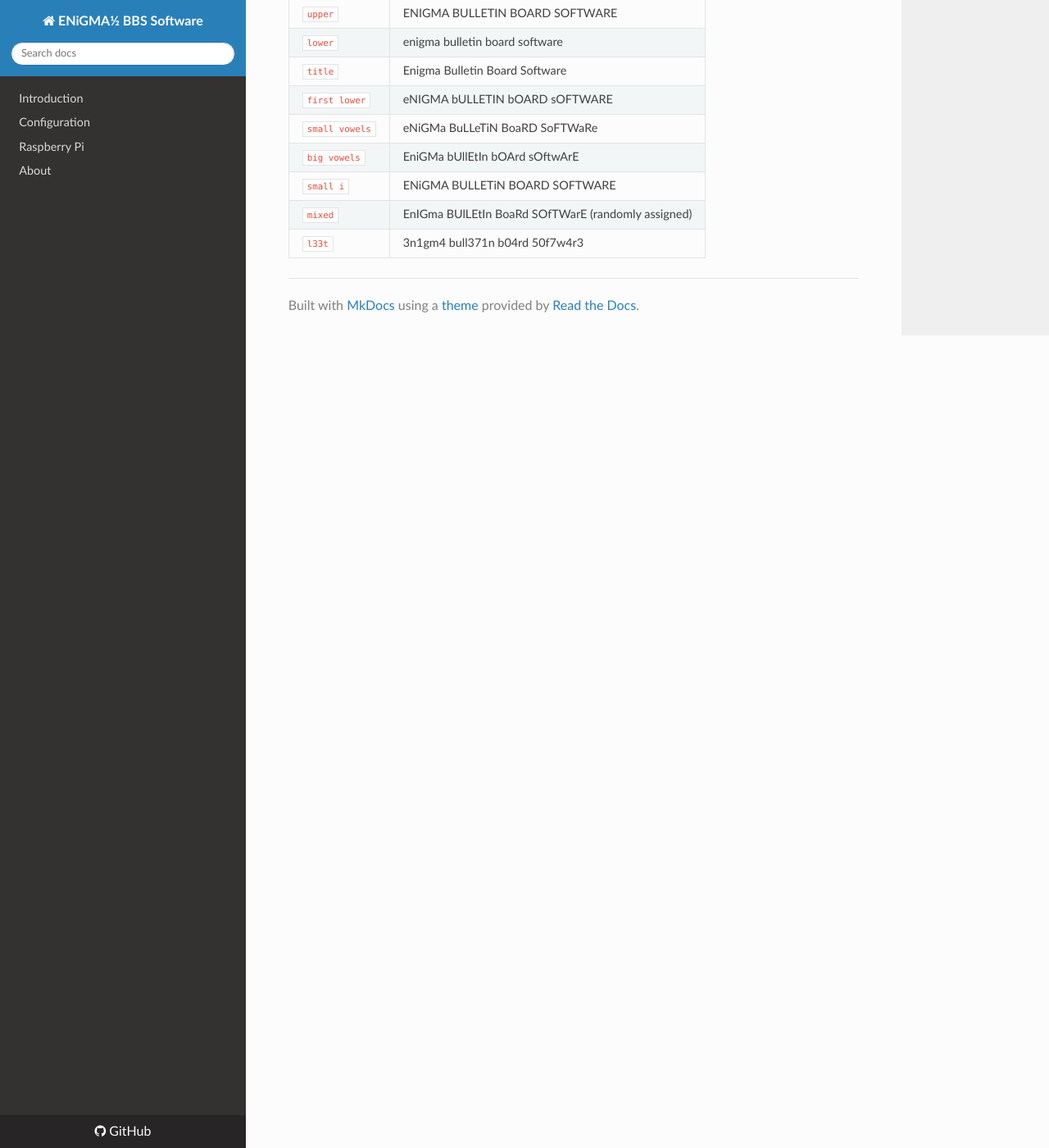
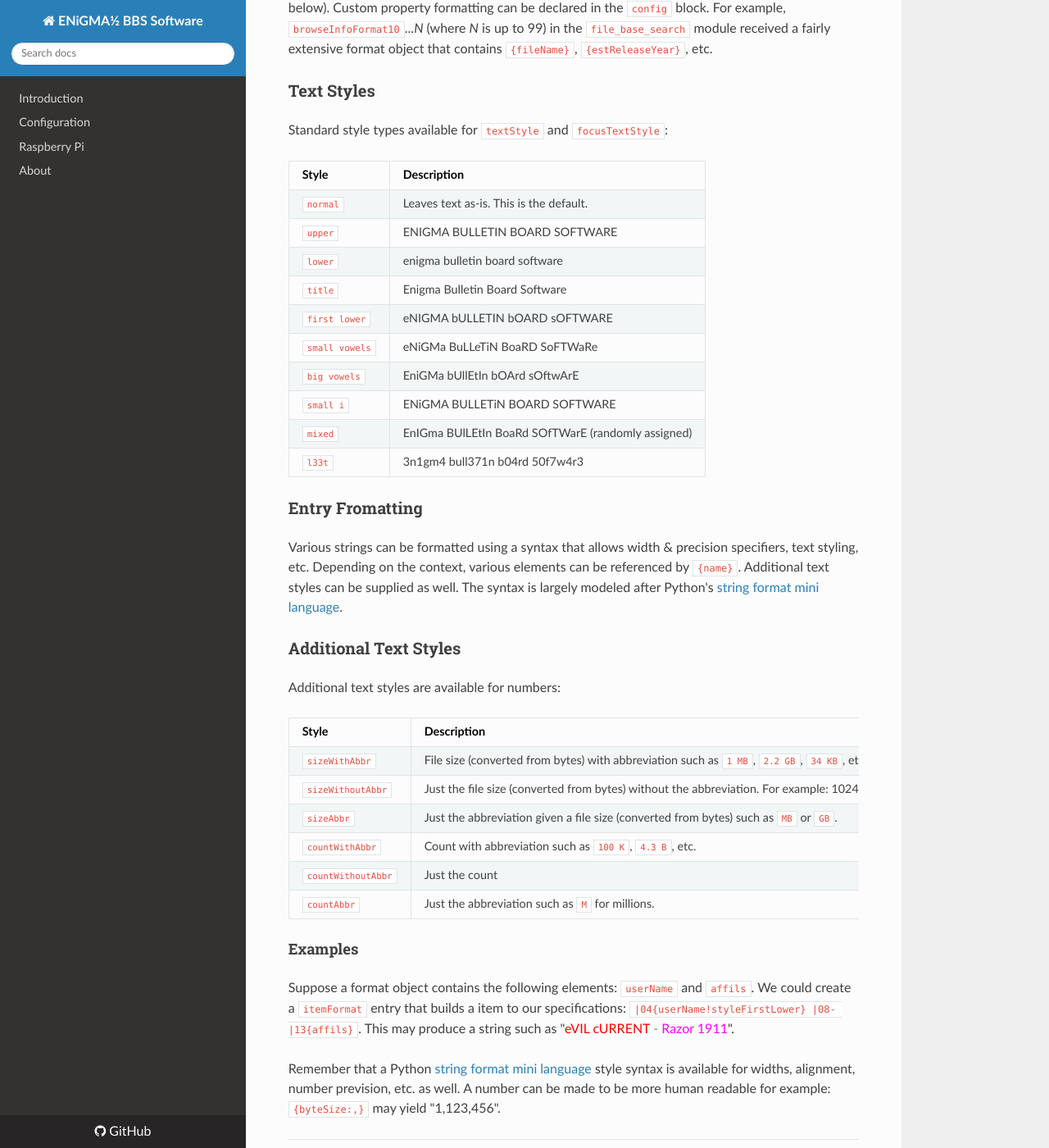
Before and after one commit to NuSkooler/enigma-bbs, an MkDocs documentation site: the page built from docs/art/mci.md, in a window 1280 px wide and 1400 px high, scrolled down 3821 px. Shown: the whole window at 82% size. Built offline with MkDocs 1.6.1, drawn with Linux system fonts in a browser that asks for light colours; nearby versions of some CDN libraries; old or Windows-style settings are respelled for this version of MkDocs; some of the changed text lies outside the part shown.

Commit message:
Doc updates

```diff
--- a/docs/art/mci.md
+++ b/docs/art/mci.md
@@ -72,7 +72,7 @@ iNiQUiTY, etc.
 | `SU` | Total uploads, system wide |
 | `SP` | Total uploaded amount, system wide (formatted to appropriate bytes/megs/etc.) |
 
-A special `XY` MCI code may also be utilized for placement identification when creating menus.
+A special `XY` MCI code may also be utilized for placement identification when creating menus or to extend an otherwise empty space in an art file down the screen.
 
 
 ## Views
@@ -112,10 +112,14 @@ Predefined MCI codes and other Views can have properties set via `menu.hjson` an
 | `focus` | If set to `true`, establishes initial focus |
 | `text` | (initial) text of a view |
 | `submit` | If set to `true` any `accept` action upon this view will submit the encompassing **form** |
+| `itemFormat` | Sets the format for a list entry. See **Entry Formatting** below |
+| `focusItemFormat` | Sets the format for a focused list entry. See **Entry Formatting** below |
 
 These are just a few of the properties set on various views. *Use the source Luke*, as well as taking a look at the default
 `menu.hjson` and `theme.hjson` files!
 
+### Custom Properties
+Often a module will provide custom properties that receive format objects (See **Entry Formatting** below). Custom property formatting can be declared in the `config` block. For example, `browseInfoFormat10`..._N_ (where _N_ is up to 99) in the `file_base_search` module received a fairly extensive format object that contains `{fileName}`, `{estReleaseYear}`, etc.
 
 ### Text Styles
 
@@ -133,3 +137,24 @@ Standard style types available for `textStyle` and `focusTextStyle`:
 | `small i` | ENiGMA BULLETiN BOARD SOFTWARE |
 | `mixed` | EnIGma BUlLEtIn BoaRd SOfTWarE (randomly assigned) |
 | `l33t` | 3n1gm4 bull371n b04rd 50f7w4r3 |
+
+### Entry Fromatting
+Various strings can be formatted using a syntax that allows width & precision specifiers, text styling, etc. Depending on the context, various elements can be referenced by `{name}`. Additional text styles can be supplied as well. The syntax is largely modeled after Python's [string format mini language](https://docs.python.org/3/library/string.html#format-specification-mini-language).
+
+### Additional Text Styles
+Additional text styles are available for numbers:
+
+| Style             | Description   |
+|-------------------|---------------|
+| `sizeWithAbbr`    | File size (converted from bytes) with abbreviation such as `1 MB`, `2.2 GB`, `34 KB`, etc. |
+| `sizeWithoutAbbr` | Just the file size (converted from bytes) without the abbreviation. For example: 1024 becomes 1.  |
+| `sizeAbbr`        | Just the abbreviation given a file size (converted from bytes) such as `MB` or `GB`.  |
+| `countWithAbbr`   | Count with abbreviation such as `100 K`, `4.3 B`, etc.  |
+| `countWithoutAbbr`    | Just the count |
+| `countAbbr`       | Just the abbreviation such as `M` for millions.   |
+
+
+#### Examples
+Suppose a format object contains the following elements: `userName` and `affils`. We could create a `itemFormat` entry that builds a item to our specifications: `|04{userName!styleFirstLower} |08- |13{affils}`. This may produce a string such as "<font color="red">eVIL cURRENT</font> <font color="grey">-</font> <font color="magenta">Razor 1911</font>".
+
+Remember that a Python [string format mini language](https://docs.python.org/3/library/string.html#format-specification-mini-language) style syntax is available for widths, alignment, number prevision, etc. as well. A number can be made to be more human readable for example: `{byteSize:,}` may yield "1,123,456".
```
Also changed, not shown: docs/art/general.md (+1 -2 lines), docs/art/themes.md (+16 -12 lines).
